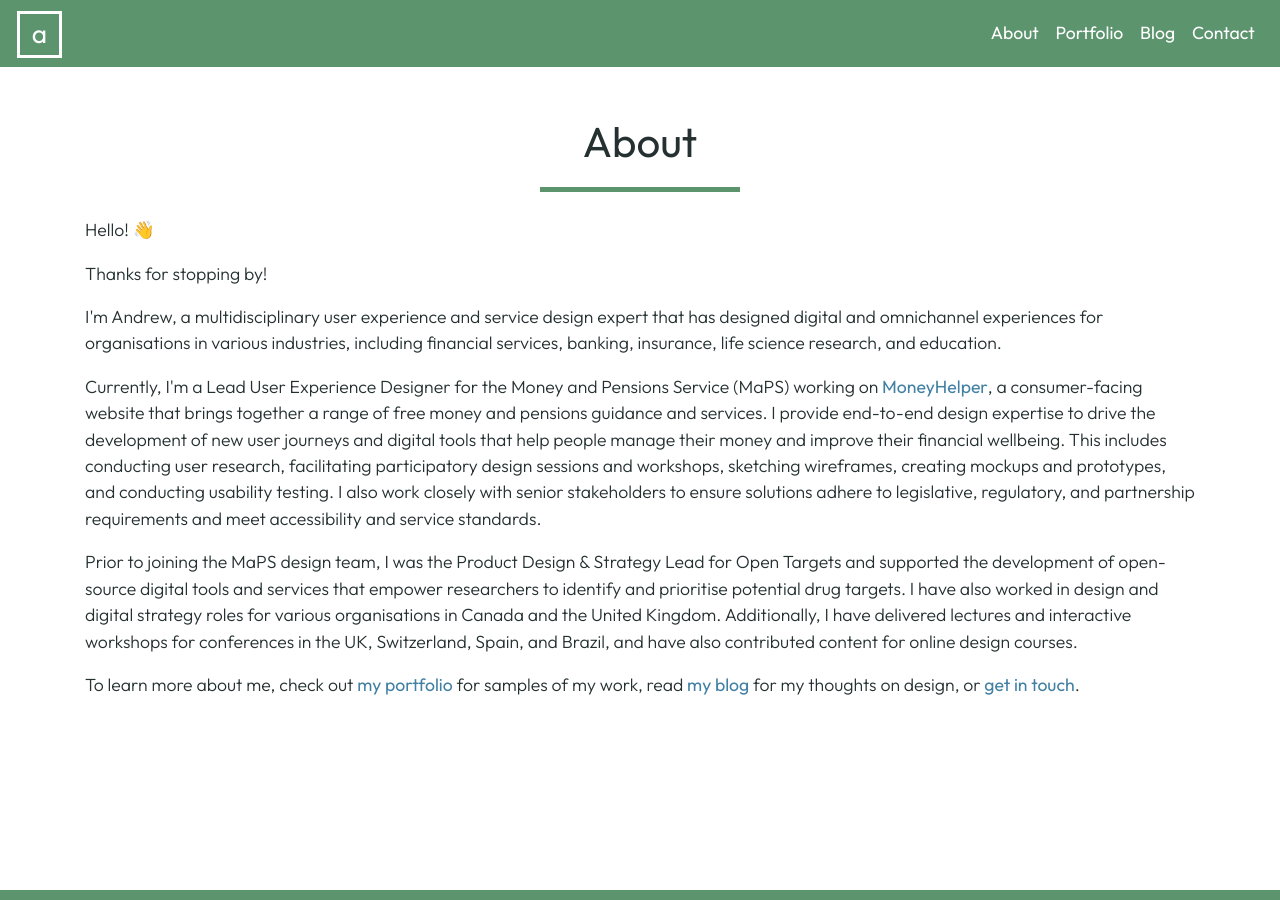
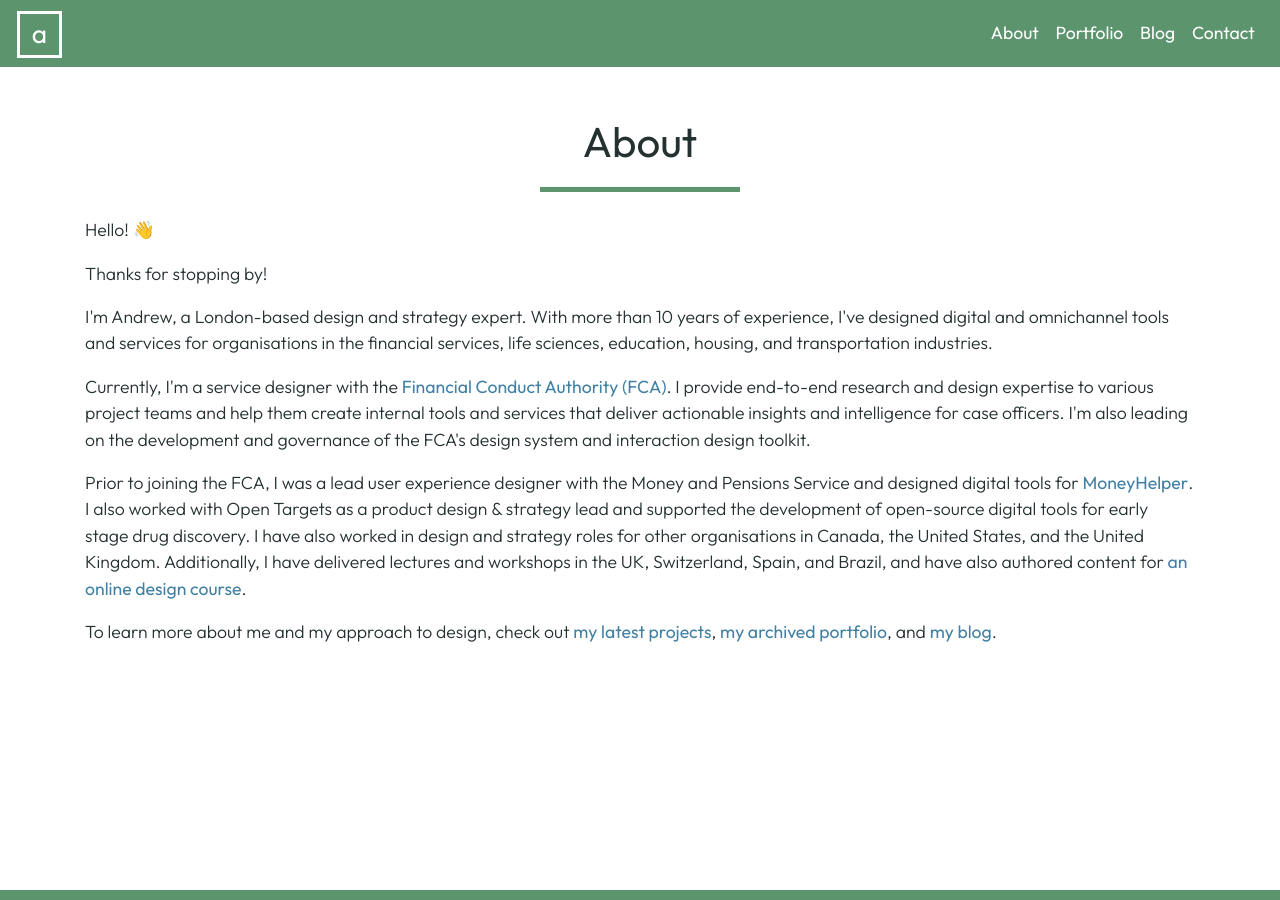
Before and after one commit to andrewhercules/andrewhercules.github.io, a Jekyll site: the page built from pages/about.html, in a window 1280 px wide. Built offline with Jekyll 4.4.1, drawn with Linux system fonts in a browser that asks for light colours.

Commit message:
Updated About page

```diff
--- a/pages/about.html
+++ b/pages/about.html
@@ -21,34 +21,28 @@ permalink: /about/
         </p>
 
         <p class="page-text">
-          I'm Andrew, a multidisciplinary user experience and service design expert that has designed digital and omnichannel experiences
-          for organisations in various industries, including financial services, banking, insurance, life science research,
-          and education.
+          I'm Andrew, a London-based design and strategy expert. With more than 10 years of experience, I've designed digital and
+          omnichannel tools and services for organisations in the financial services, life sciences, education, housing, and transportation industries.
         </p>
         <p class="page-text">
-          Currently, I'm a Lead User Experience Designer for the Money and Pensions Service (MaPS) working on
-          <a href="https://moneyhelper.org.uk" target="_blank">MoneyHelper</a>, a consumer-facing website that brings together a
-          range of free money and pensions guidance and services. I provide end-to-end design expertise to drive the development
-          of new user journeys and digital tools that help people manage their money and improve their financial wellbeing. This includes
-          conducting user research, facilitating participatory design sessions and workshops, sketching wireframes, creating mockups
-          and prototypes, and conducting usability testing. I also work closely with senior stakeholders to ensure solutions adhere to
-          legislative, regulatory, and partnership requirements and meet accessibility and service standards.
+          Currently, I'm a service designer with the <a href="https://www.fca.org.uk/" target="_blank">Financial Conduct Authority (FCA)</a>.
+          I provide end-to-end research and design expertise to various project teams and help them create internal tools and
+          services that deliver actionable insights and intelligence for case officers. I'm also leading on the development and governance of the FCA's design system and
+          interaction design toolkit.
         </p>
         <p class="page-text">
-          Prior to joining the MaPS design team, I was the Product Design & Strategy Lead for Open Targets and supported
-          the development of open-source digital tools and services that empower researchers to identify and prioritise
-          potential drug targets. I have also worked in design and digital strategy roles for various
-          organisations in Canada and the United Kingdom. Additionally, I have delivered lectures and
-          interactive workshops for conferences in the UK, Switzerland, Spain, and Brazil, and have also contributed
-          content for online design courses.
+          Prior to joining the FCA, I was a lead user experience designer with the Money and Pensions Service and designed digital tools for
+          <a href="https://moneyhelper.org.uk" target="_blank">MoneyHelper</a>. I also worked with Open Targets as a product design & strategy lead
+          and supported the development of open-source digital tools for early stage drug discovery. I have also worked in design and strategy roles for other
+          organisations in Canada, the United States, and the United Kingdom. Additionally, I have delivered lectures and
+          workshops in the UK, Switzerland, Spain, and Brazil, and have also authored content for
+          <a href="https://www.ebi.ac.uk/training/online/courses/user-experience-design/" target="_blank">an online design course</a>.
         </p>
         <p class="page-text">
-          To learn more about me, check out <a href="/portfolio">my portfolio</a> for samples of my work,
-          read <a href="/blog">my blog</a> for my thoughts on design, or <a href="/contact">get in touch</a>.
+          To learn more about me and my approach to design, check out <a href="https://bit.ly/ah-portfolio-latest" target="_blank">my latest projects</a>,
+          <a href="/portfolio">my archived portfolio</a>, and <a href="/blog">my blog</a>.
         </p>
       </div>
     </div>
   </div>
 </section>
-
-<!-- 	1F44B	 -->
```
